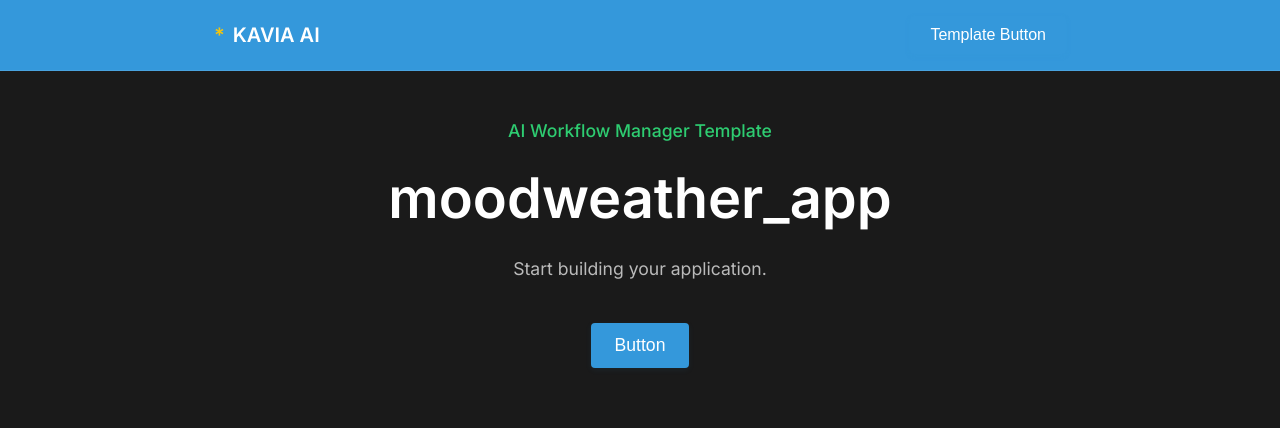
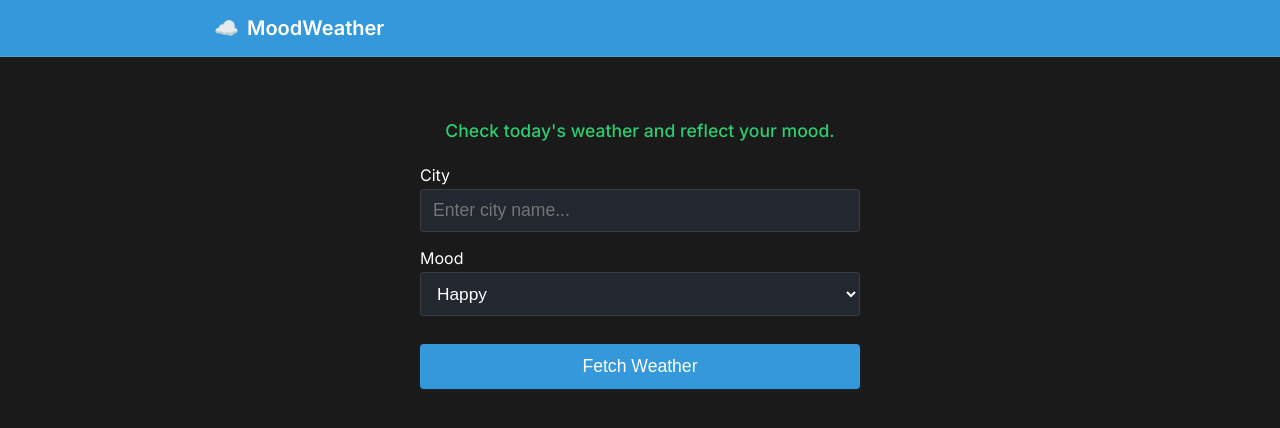
Before and after one commit to Workflow-Manager-admin/moodweather-33873-8c923c5f, a React (Create React App) app in the folder moodweather_app/: page / in a window 1280 px wide. Shown: the top 428 px of the page. Built offline with nearby package versions, Linux system fonts and the light colour scheme; the HTML template or start-up script is replaced by a standard one.

Commit message:
Auto-commit: Changes as of 2025-06-06T10:48:21.784912+00:00

```diff
--- a/moodweather_app/src/App.js
+++ b/moodweather_app/src/App.js
@@ -1,32 +1,208 @@
-import React from 'react';
-import './App.css';
+import React, { useState } from "react";
+import "./App.css";
 
+// PUBLIC_INTERFACE
 function App() {
+  // State management for user input and weather data
+  const [city, setCity] = useState("");
+  const [mood, setMood] = useState("Happy");
+  const [loading, setLoading] = useState(false);
+  const [weather, setWeather] = useState(null);
+  const [error, setError] = useState(null);
+
+  // List of mood options
+  const moodOptions = ["Happy", "Sad", "Tired", "Anxious", "Excited"];
+
+  // Function to fetch weather for a given city from OpenWeatherMap API
+  // Note: Replace "YOUR_OPENWEATHERMAP_API_KEY" below with your actual OpenWeatherMap API key.
+  // You can sign up for a free API key at https://openweathermap.org/api
+  // This is left as a placeholder for security reasons.
+  const handleFetchWeather = async (e) => {
+    e.preventDefault();
+    setLoading(true);
+    setError(null);
+    setWeather(null);
+
+    if (!city.trim()) {
+      setError("Please enter a city name.");
+      setLoading(false);
+      return;
+    }
+    const API_KEY = "YOUR_OPENWEATHERMAP_API_KEY"; // <-- Replace with your actual OpenWeatherMap API key!
+    const endpoint = `https://api.openweathermap.org/data/2.5/weather?q=${encodeURIComponent(
+      city
+    )}&appid=${API_KEY}&units=metric`;
+
+    try {
+      const response = await fetch(endpoint);
+      if (!response.ok) {
+        throw new Error(
+          response.status === 404
+            ? "City not found. Please check your spelling."
+            : "Could not fetch the weather data."
+        );
+      }
+      const data = await response.json();
+      setWeather({
+        location: `${data.name}, ${data.sys?.country || ""}`,
+        temp: Math.round(data.main.temp),
+        desc: data.weather[0].description,
+        icon: data.weather[0].icon,
+      });
+    } catch (err) {
+      setError(err.message || "Something went wrong.");
+    } finally {
+      setLoading(false);
+    }
+  };
+
   return (
     <div className="app">
-      <nav className="navbar">
+      {/* Navbar */}
+      <nav className="navbar" aria-label="MoodWeather App Bar">
         <div className="container">
-          <div style={{ display: 'flex', justifyContent: 'space-between', width: '100%' }}>
-            <div className="logo">
-              <span className="logo-symbol">*</span> KAVIA AI
+          <div style={{ display: "flex", justifyContent: "space-between", width: "100%" }}>
+            <div className="logo" tabIndex={0} aria-label="MoodWeather Logo">
+              <span className="logo-symbol" aria-hidden="true">☁️</span> MoodWeather
             </div>
-            <button className="btn">Template Button</button>
+            <span style={{ flex: 1 }} />
           </div>
         </div>
       </nav>
 
+      {/* Main vertical stack container */}
       <main>
         <div className="container">
-          <div className="hero">
-            <div className="subtitle">AI Workflow Manager Template</div>
-
-            <h1 className="title">moodweather_app</h1>
-
-            <div className="description">
-              Start building your application.
+          <div className="hero" style={{ paddingTop: 120, maxWidth: 440, margin: "0 auto" }}>
+            <div className="subtitle" id="intro-desc">
+              Check today's weather and reflect your mood.
             </div>
-
-            <button className="btn btn-large">Button</button>
+            <form
+              aria-labelledby="form-title"
+              style={{ width: "100%", display: "flex", flexDirection: "column", gap: "16px" }}
+              onSubmit={handleFetchWeather}
+            >
+              <label htmlFor="city-input" style={{ textAlign: "left", width: "100%" }}>
+                City
+                <input
+                  id="city-input"
+                  name="city"
+                  type="text"
+                  className="input"
+                  value={city}
+                  onChange={(e) => setCity(e.target.value)}
+                  required
+                  aria-required="true"
+                  aria-label="City"
+                  style={{
+                    width: "100%",
+                    fontSize: "1.1rem",
+                    padding: "10px 12px",
+                    marginTop: 4,
+                    borderRadius: 4,
+                    border: "1px solid var(--border-color)",
+                    background: "#23272f",
+                    color: "var(--text-color)",
+                    outline: "none",
+                  }}
+                  autoComplete="off"
+                  placeholder="Enter city name..."
+                />
+              </label>
+              <label htmlFor="mood-select" style={{ textAlign: "left", width: "100%" }}>
+                Mood
+                <select
+                  id="mood-select"
+                  name="mood"
+                  className="input"
+                  value={mood}
+                  onChange={(e) => setMood(e.target.value)}
+                  aria-label="Mood"
+                  style={{
+                    width: "100%",
+                    fontSize: "1.08rem",
+                    padding: "10px 12px",
+                    marginTop: 4,
+                    borderRadius: 4,
+                    border: "1px solid var(--border-color)",
+                    background: "#23272f",
+                    color: "var(--text-color)",
+                    outline: "none",
+                  }}
+                >
+                  {moodOptions.map((option) => (
+                    <option value={option} key={option}>
+                      {option}
+                    </option>
+                  ))}
+                </select>
+              </label>
+              <button
+                className="btn btn-large"
+                type="submit"
+                disabled={loading}
+                aria-busy={loading}
+                style={{ marginTop: 12, marginBottom: 8 }}
+              >
+                {loading ? "Checking weather..." : "Fetch Weather"}
+              </button>
+            </form>
+            {/* Weather and error display */}
+            <div
+              className="weather-display"
+              aria-live="polite"
+              style={{
+                marginTop: 18,
+                width: "100%",
+                background: "rgba(255,255,255,0.03)",
+                borderRadius: 5,
+                padding: weather || error ? 20 : 0,
+                minHeight: 40,
+                color: "var(--text-color)",
+                border: weather || error ? "1px solid var(--border-color)" : "none",
+              }}
+              role="region"
+              aria-label="Weather result"
+              tabIndex={0}
+            >
+              {/* Show error message, if any */}
+              {error && (
+                <div
+                  style={{
+                    color: "#e74c3c",
+                    fontWeight: "500",
+                    fontSize: "1.07rem",
+                  }}
+                  role="alert"
+                >
+                  {error}
+                </div>
+              )}
+              {/* Show weather, if loaded */}
+              {weather && (
+                <div>
+                  <div style={{ fontWeight: "600", fontSize: "1.25rem" }}>
+                    {weather.location}
+                  </div>
+                  <div style={{ display: "flex", alignItems: "center", gap: 8 }}>
+                    <img
+                      src={`https://openweathermap.org/img/wn/${weather.icon}@2x.png`}
+                      alt={weather.desc}
+                      style={{ width: 54, height: 54 }}
+                    />
+                    <span style={{ fontSize: "2.1rem", color: "var(--primary)" }}>
+                      {weather.temp}°C
+                    </span>
+                  </div>
+                  <div style={{ fontSize: "1.1rem", color: "var(--secondary)" }}>
+                    {weather.desc.charAt(0).toUpperCase() + weather.desc.slice(1)}
+                  </div>
+                  <div style={{ fontSize: "1rem", marginTop: 8 }}>
+                    Mood: <span style={{ color: "var(--accent)" }}>{mood}</span>
+                  </div>
+                </div>
+              )}
+            </div>
           </div>
         </div>
       </main>
```
Also changed, not shown: 2 other files (tests, documents, lock files or other folders).
